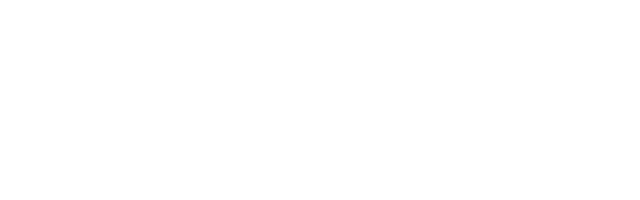
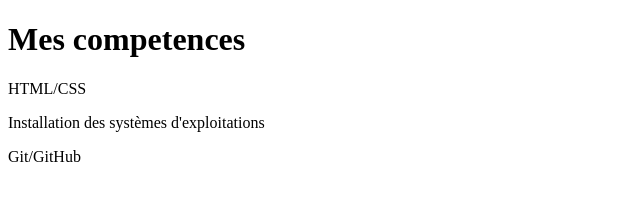
Before and after one commit to Houndeton/mon--cv, a plain HTML site: page index.html in a window 1280 px wide. Shown: the whole page, without its empty margins (0-640 px from the left). Drawn offline with Linux system fonts and the light colour scheme.

Commit message:
mise en place de la section competences

```diff
--- a/index.html
+++ b/index.html
@@ -6,6 +6,9 @@
     <title>Document</title>
 </head>
 <body>
-
+    <h1>Mes competences</h1>
+    <p>HTML/CSS</p>
+    <p>Installation des systèmes d'exploitations</p>
+    <p>Git/GitHub</p>
 </body>
 </html>
```
